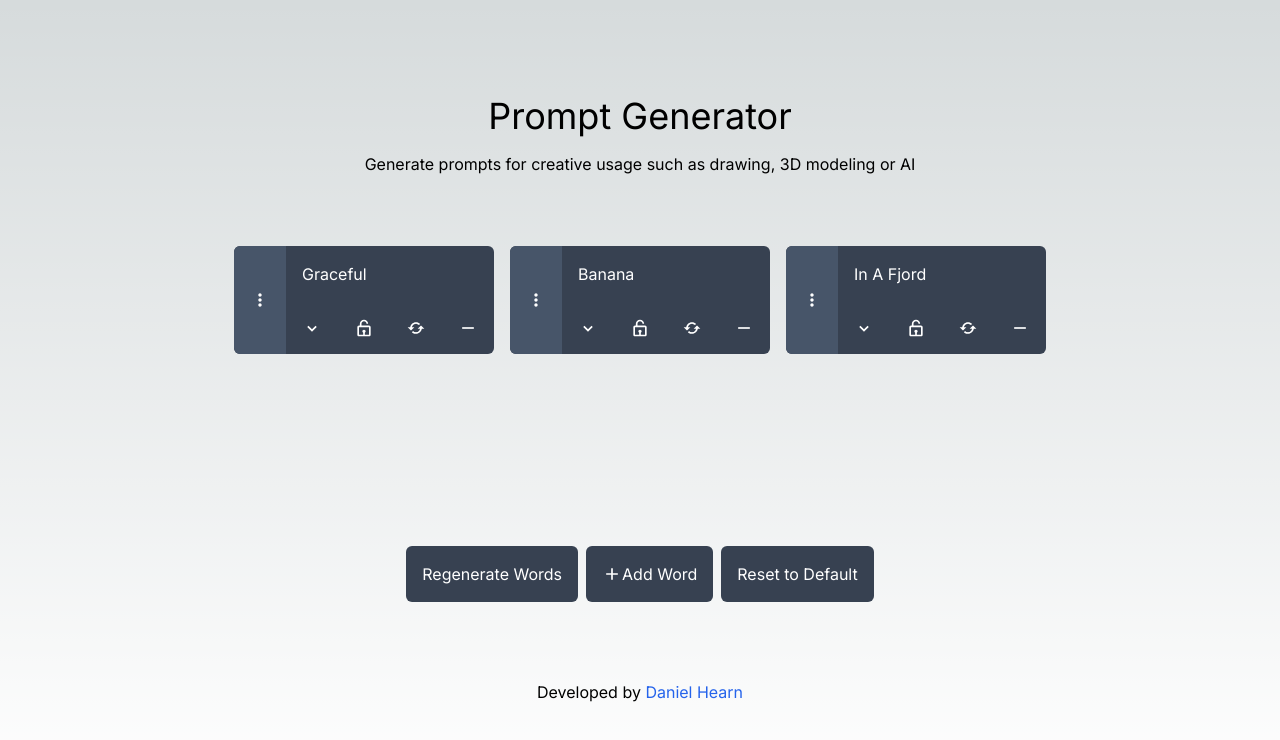
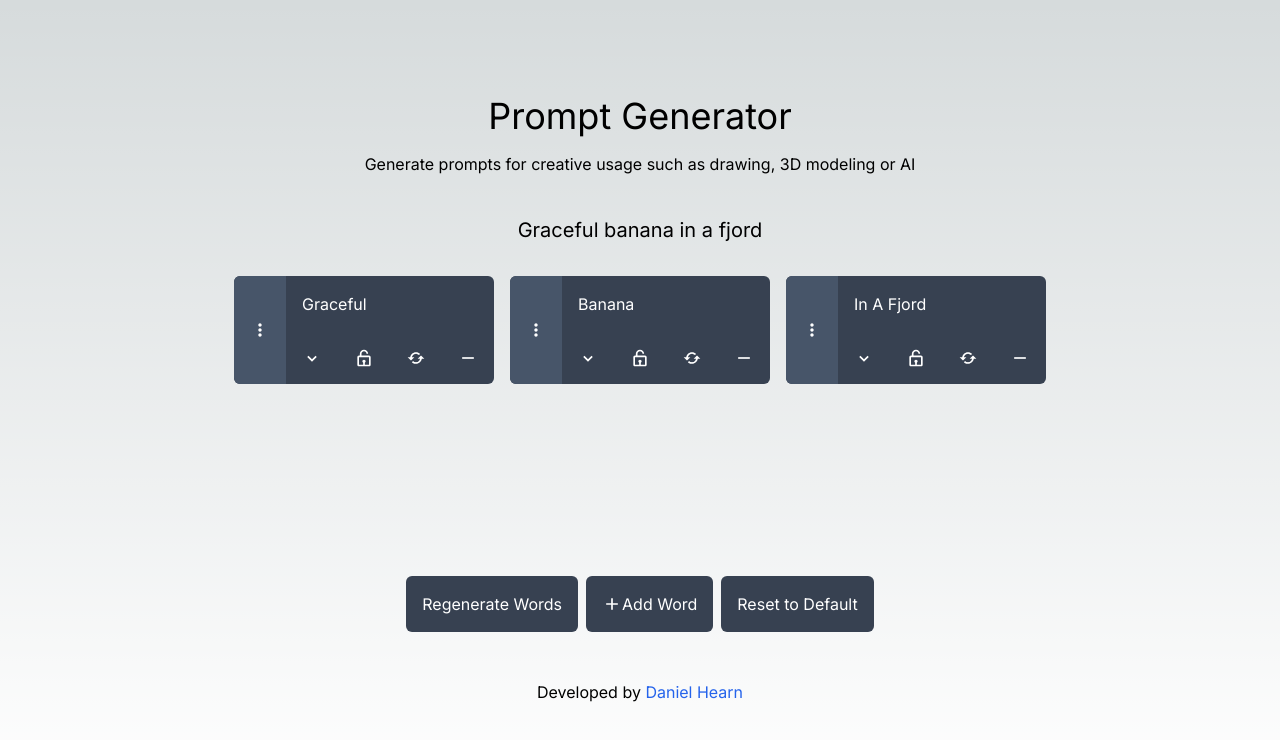
Before and after one commit to DanielHearn/Prompt-Generator, a Next.js app: page / in a window 1280 px wide. Shown: the top 740 px of the page. Built offline with nearby package versions, Linux system fonts and the light colour scheme.

Commit message:
Add word display

```diff
--- a/app/components/words/Words.tsx
+++ b/app/components/words/Words.tsx
@@ -15,8 +15,21 @@ export const Words = () => {
   const dispatch = useAppDispatch()
   const words = useAppSelector(selectWords)
 
+  const formattedWord = words
+    .map((word, i) => {
+      let formatted = word.value
+      if (i === 0) {
+        return formatted[0].toUpperCase() + formatted.substring(1)
+      }
+      return formatted
+    })
+    .join(' ')
+
   return (
     <div className="flex flex-col">
+      <div className="flex flex-row gap-2 mb-8 items-center justify-center text-xl">
+        {formattedWord}
+      </div>
       <div className="flex flex-row gap-2">
         <Reorder.Group
           className="flex flex-row gap-4"
```
